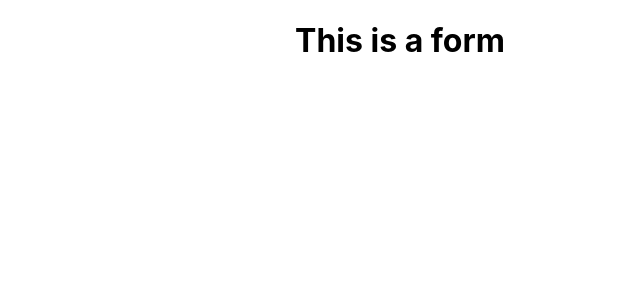
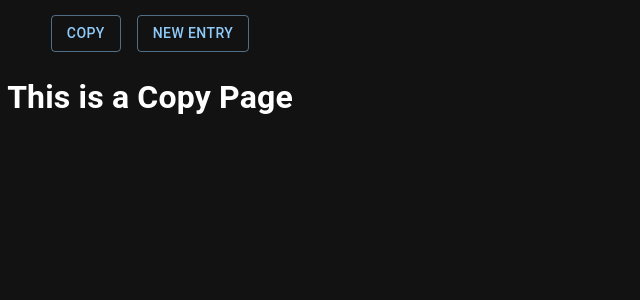
Before and after one commit to Symphon-y/Eazy-Ctrl-C, a React (Create React App) app: page / in a window 1280 px wide. Shown: the top 300 px of the page, without its empty margins (0-640 px from the left). Built offline with nearby package versions, Linux system fonts and the light colour scheme.

Commit message:
added material UI, forms, and pages

```diff
--- a/package.json
+++ b/package.json
@@ -3,11 +3,15 @@
   "version": "0.1.0",
   "private": true,
   "dependencies": {
+    "@emotion/react": "^11.10.4",
+    "@emotion/styled": "^11.10.4",
+    "@mui/material": "^5.10.3",
     "@testing-library/jest-dom": "^5.16.5",
     "@testing-library/react": "^13.3.0",
     "@testing-library/user-event": "^13.5.0",
     "react": "^18.2.0",
     "react-dom": "^18.2.0",
+    "react-router-dom": "^6.3.0",
     "react-scripts": "5.0.1",
     "web-vitals": "^2.1.4"
   },
--- a/src/App.css
+++ b/src/App.css
@@ -2,6 +2,13 @@
   text-align: center;
   /* height: 50vh;
   width: 200px; */
+}
+
+.nav {
+  display: flex;
+  align-items: center;
+  justify-content: center;
+  margin-top: 15px;
 }
 
 .App-logo {
@@ -38,3 +45,10 @@
     transform: rotate(360deg);
   }
 }
+
+.submit {
+  display: flex;
+  align-items: center;
+  justify-content: center;
+  margin-top: 15px;
+}
--- a/src/App.js
+++ b/src/App.js
@@ -1,12 +1,40 @@
 import logo from './logo.svg';
 import './App.css';
 import Form from './components/Form.jsx';
+import Copy from './components/Copy.jsx';
+import React, { useState } from 'react';
+import Stack from '@mui/material/Stack';
+import Button from '@mui/material/Button';
+import { ThemeProvider, createTheme } from '@mui/material/styles';
+import CssBaseline from '@mui/material/CssBaseline';
+
+//import styled from '@emotion/styled';
+const darkTheme = createTheme({
+  palette: {
+    mode: 'dark',
+  },
+});
 
 function App() {
+  const [page, setPage] = useState('Copy');
+  const changePage = () => {
+    page === 'Copy' ? setPage('New Entry') : setPage('Copy');
+  };
   return (
-    <div className='App'>
-      <Form />
-    </div>
+    <ThemeProvider theme={darkTheme}>
+      <CssBaseline />
+      <div className='App'>
+        <Stack className='nav' spacing={2} direction='row'>
+          <Button variant='outlined' onClick={changePage}>
+            Copy
+          </Button>
+          <Button variant='outlined' onClick={changePage}>
+            New Entry
+          </Button>
+        </Stack>
+        {page === 'Copy' ? <Copy /> : <Form />}
+      </div>
+    </ThemeProvider>
   );
 }
 
--- /dev/null
+++ b/src/components/Copy.jsx
@@ -0,0 +1,11 @@
+import React, { useContext } from 'react';
+
+const Copy = () => {
+  return (
+    <div>
+      <h1>This is a Copy Page</h1>
+    </div>
+  );
+};
+
+export default Copy;
--- a/src/components/Form.jsx
+++ b/src/components/Form.jsx
@@ -1,9 +1,29 @@
 import React, { useContext } from 'react';
+import '../App.css';
+import Box from '@mui/material/Box';
+import TextField from '@mui/material/TextField';
+import Button from '@mui/material/Button';
 
 const Form = () => {
   return (
     <div>
-      <h1>This is a form</h1>
+      <Box
+        component='form'
+        sx={{
+          '& > :not(style)': { m: 1, width: '25ch' },
+        }}
+        noValidate
+        autoComplete='off'>
+        <TextField id='standard-basic' label='Label' variant='standard' />
+        <TextField
+          id='outlined-basic'
+          label='Text Content'
+          variant='outlined'
+        />
+      </Box>
+      <div className='submit'>
+        <Button variant='contained'>Submit</Button>
+      </div>
     </div>
   );
 };
--- a/src/index.css
+++ b/src/index.css
@@ -6,7 +6,8 @@ body {
   -webkit-font-smoothing: antialiased;
   -moz-osx-font-smoothing: grayscale;
   height: 600px;
-  width: 800px;
+  width: 300px;
+  background-color: rgb(29,29,29);
 }
 
 code {
```
Also changed, not shown: 1 other file (tests, documents, lock files or other folders).
